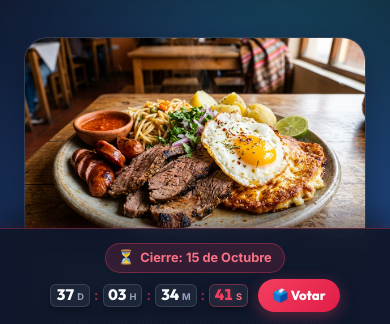
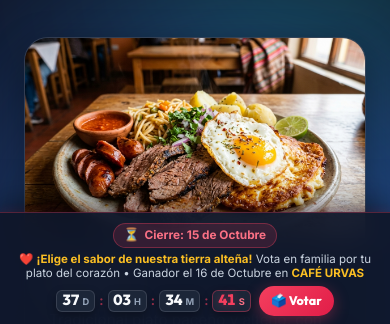
Before and after one commit to wilfredoabadmt/platos-metropoli, a plain HTML site: page index.html in a window 390 px wide. Shown: the part 518-842 px from the top of the page. Drawn offline with Linux system fonts and the light colour scheme.

Commit message:
Mejorar texto a tono familiar y persuasivo y optimizar responsividad en moviles y desktop

```diff
--- a/index.html
+++ b/index.html
@@ -74,7 +74,7 @@
                     <span class="pulsing-clock">⏳</span> <strong>Cierre: 15 de Octubre</strong>
                 </div>
                 <p class="sticky-text">
-                    ¡Tu voto elige el Plato Bandera! Ganador el 16 de Octubre en <strong>CAFÉ URVAS</strong>
+                    ❤️ <strong>¡Elige el sabor de nuestra tierra alteña!</strong> Vota en familia por tu plato del corazón • Ganador el 16 de Octubre en <strong>CAFÉ URVAS</strong>
                 </p>
             </div>
 
--- a/styles.css
+++ b/styles.css
@@ -542,41 +542,57 @@ body {
 }
 
 /* Responsive */
-@media (max-width: 900px) {
+@media (max-width: 1100px) {
     .sticky-text {
-        font-size: 0.8rem;
+        font-size: 0.82rem;
     }
 }
 
 @media (max-width: 768px) {
     body {
-        padding-bottom: 95px;
+        padding-bottom: 112px;
     }
 
     .main-title {
         font-size: 2.5rem;
     }
 
+    .sticky-countdown-bar {
+        padding: 8px 0;
+    }
+
     .sticky-container {
         flex-direction: column;
         gap: 6px;
-        padding: 4px 12px;
+        padding: 2px 10px;
     }
 
     .sticky-info {
         width: 100%;
-        justify-content: center;
-        gap: 8px;
+        flex-direction: column;
+        align-items: center;
+        gap: 4px;
+        text-align: center;
+    }
+
+    .sticky-badge {
+        font-size: 0.74rem;
+        padding: 2px 10px;
     }
 
     .sticky-text {
-        display: none; /* En móvil se simplifica para no ocupar espacio */
+        display: block;
+        font-size: 0.78rem;
+        white-space: normal;
+        text-align: center;
+        line-height: 1.3;
+        padding: 0 4px;
     }
 
     .sticky-timer-wrapper {
         width: 100%;
         justify-content: center;
-        gap: 10px;
+        gap: 8px;
     }
 
     .timer-pill {
@@ -616,16 +632,33 @@ body {
 }
 
 @media (max-width: 480px) {
+    body {
+        padding-bottom: 118px;
+    }
+
+    .sticky-text {
+        font-size: 0.72rem;
+        line-height: 1.22;
+    }
+
     .timer-pill {
         padding: 2px 5px;
     }
+
     .timer-num {
-        font-size: 0.95rem;
+        font-size: 0.92rem;
     }
+
     .timer-unit {
         font-size: 0.58rem;
     }
+
     .timer-sep {
-        font-size: 0.85rem;
+        font-size: 0.8rem;
+    }
+
+    .btn-sticky-vote {
+        padding: 5px 12px;
+        font-size: 0.78rem;
     }
 }
```
